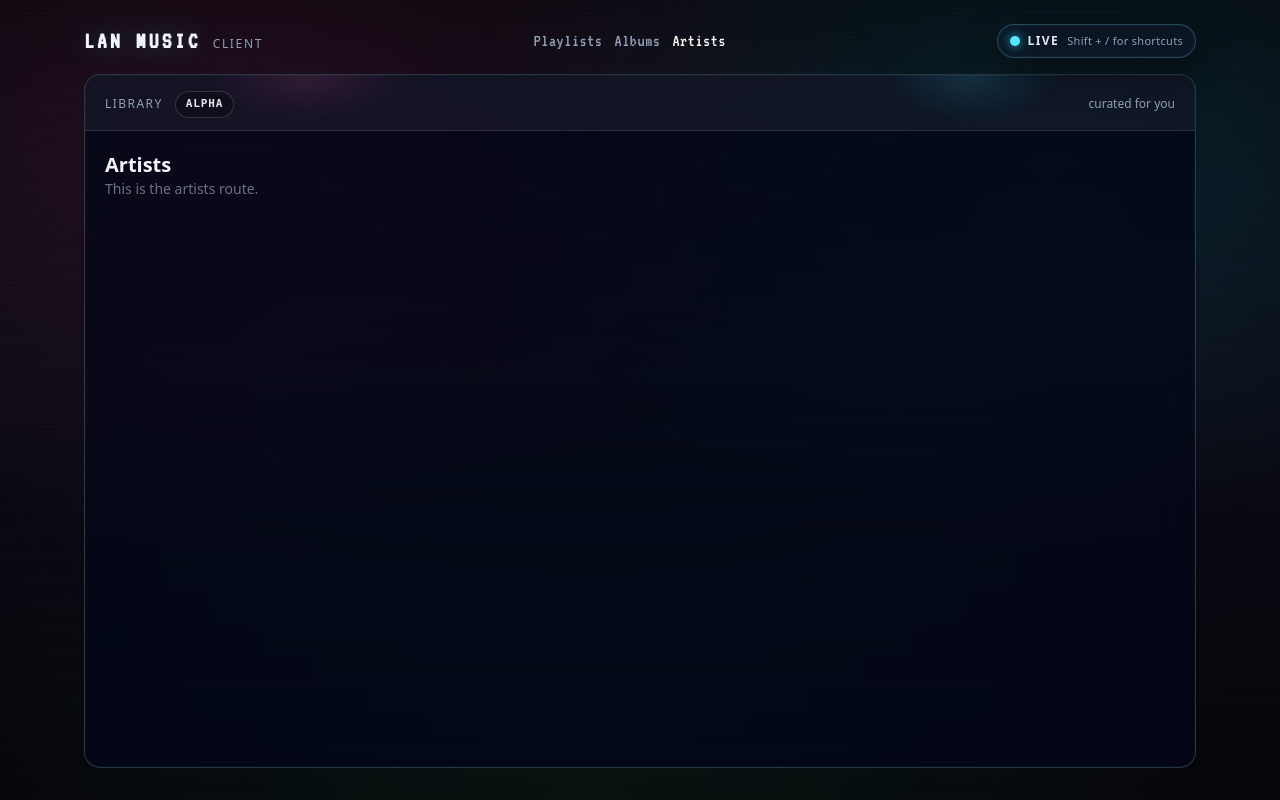
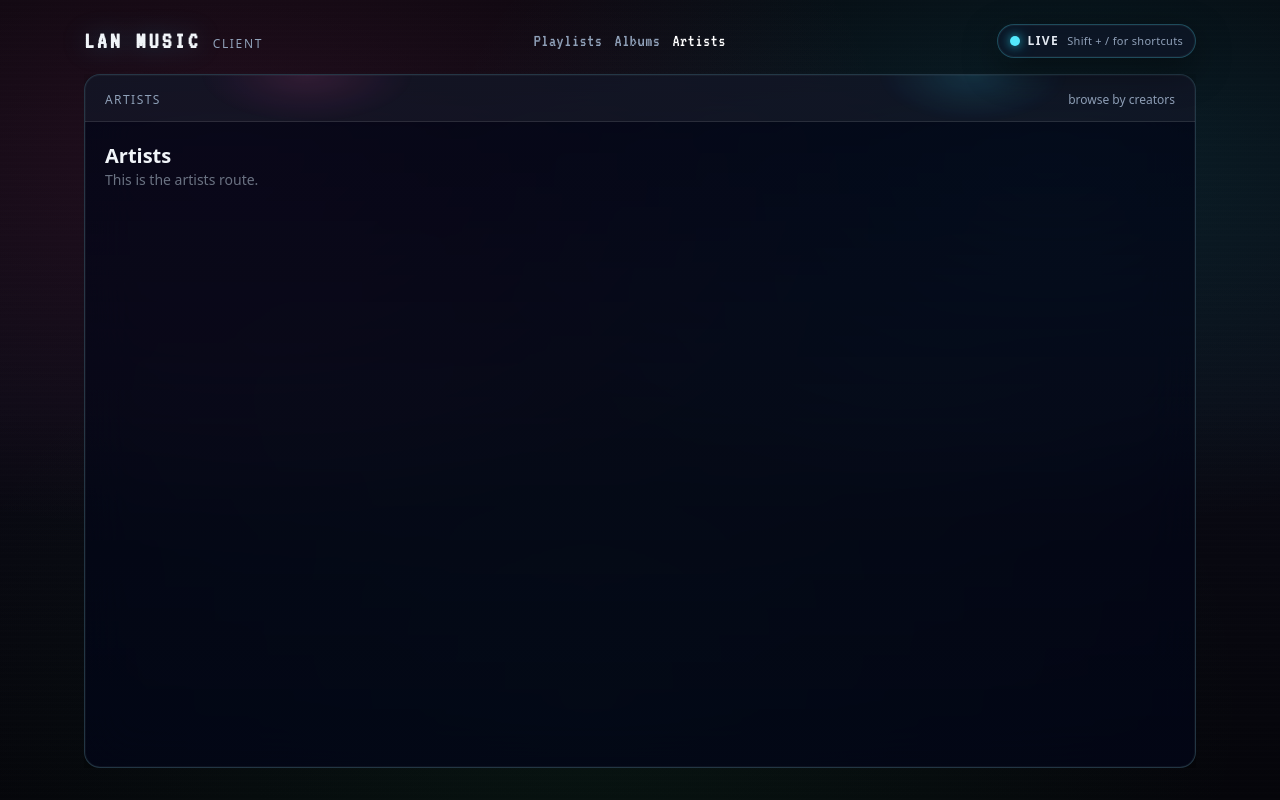
Before and after one commit to BottomleyIan/lan-client, an Angular app: page /artists in a window 1280 px wide. Built offline with nearby package versions, Linux system fonts and the light colour scheme.

Commit message:
space for filter

```diff
--- a/src/app/app.html
+++ b/src/app/app.html
@@ -17,10 +17,8 @@
       <app-nav-link routerLink="/artists" label="Artists" />
     </app-navbar>
 
-    <main class="flex-1 overflow-auto">
-      <app-panel label="Library" badge="alpha" meta="curated for you">
-        <router-outlet />
-      </app-panel>
+    <main class="min-h-0 flex-1 overflow-auto">
+      <router-outlet />
     </main>
   </div>
 </div>
--- a/src/app/features/albums/albums-page/albums-page.html
+++ b/src/app/features/albums/albums-page/albums-page.html
@@ -1,3 +1,11 @@
+<div class="flex h-full flex-row gap-4">
+  <app-panel label="First">
+    <div>Filter</div>
+  </app-panel>
+  <app-panel label="Second">
+    <div>Filter</div>
+  </app-panel>
+  <app-panel label="Albums" badge="alpha" meta="Explore your collection">
     @if (albums$ | async; as albums) {
       <div class="grid grid-cols-2 gap-4 sm:grid-cols-3 lg:grid-cols-5">
         @for (album of albums; track album.id) {
@@ -10,3 +18,5 @@
         }
       </div>
     }
+  </app-panel>
+</div>
--- a/src/app/features/albums/albums-page/albums-page.ts
+++ b/src/app/features/albums/albums-page/albums-page.ts
@@ -1,4 +1,4 @@
-import { Component } from '@angular/core';
+import { ChangeDetectionStrategy, Component } from '@angular/core';
 import { CommonModule } from '@angular/common';
 import { RouterLink } from '@angular/router';
 import type { Observable } from 'rxjs';
@@ -9,12 +9,14 @@ import { AlbumsApi } from '../../../core/api/albums.api';
 import type { HandlersAlbumDTO } from '../../../core/api/generated/api-types';
 import { AlbumCard, type AlbumCardModel } from '../../../shared/album-card/album-card';
 import { albumImageUrl } from '../../../core/api/album-image';
+import { Panel } from '../../../ui/panel/panel';
 
 @Component({
   selector: 'app-albums-page',
-  imports: [CommonModule, AlbumCard, RouterLink],
+  imports: [CommonModule, AlbumCard, RouterLink, Panel],
   templateUrl: './albums-page.html',
   styleUrl: './albums-page.css',
+  changeDetection: ChangeDetectionStrategy.OnPush,
 })
 export class AlbumsPage {
   albums$: Observable<AlbumCardModel[]>;
--- a/src/app/features/artists/artists-page/artists-page.html
+++ b/src/app/features/artists/artists-page/artists-page.html
@@ -1,2 +1,4 @@
-<h2 class="text-xl font-semibold">Artists</h2>
-<p class="text-sm text-gray-500">This is the artists route.</p>
+<app-panel label="Artists" meta="browse by creators">
+  <h2 class="text-xl font-semibold">Artists</h2>
+  <p class="text-sm text-gray-500">This is the artists route.</p>
+</app-panel>
--- a/src/app/features/artists/artists-page/artists-page.ts
+++ b/src/app/features/artists/artists-page/artists-page.ts
@@ -1,9 +1,11 @@
-import { Component } from '@angular/core';
+import { ChangeDetectionStrategy, Component } from '@angular/core';
+import { Panel } from '../../../ui/panel/panel';
 
 @Component({
   selector: 'app-artists-page',
-  imports: [],
+  imports: [Panel],
   templateUrl: './artists-page.html',
   styleUrl: './artists-page.css',
+  changeDetection: ChangeDetectionStrategy.OnPush,
 })
 export class ArtistsPage {}
--- a/src/app/features/playlists/playlists-page/playlists-page.html
+++ b/src/app/features/playlists/playlists-page/playlists-page.html
@@ -1,2 +1,4 @@
-<h2 class="text-xl font-semibold">Playlists</h2>
-<p class="text-sm text-gray-500">This is the playlists route.</p>
+<app-panel label="Playlists" badge="alpha" meta="fresh picks for you">
+  <h2 class="text-xl font-semibold">Playlists</h2>
+  <p class="text-sm text-gray-500">This is the playlists route.</p>
+</app-panel>
--- a/src/app/features/playlists/playlists-page/playlists-page.ts
+++ b/src/app/features/playlists/playlists-page/playlists-page.ts
@@ -1,9 +1,11 @@
-import { Component } from '@angular/core';
+import { ChangeDetectionStrategy, Component } from '@angular/core';
+import { Panel } from '../../../ui/panel/panel';
 
 @Component({
   selector: 'app-playlists-page',
-  imports: [],
+  imports: [Panel],
   templateUrl: './playlists-page.html',
   styleUrl: './playlists-page.css',
+  changeDetection: ChangeDetectionStrategy.OnPush,
 })
 export class PlaylistsPage {}
--- a/src/app/ui/panel/panel.ts
+++ b/src/app/ui/panel/panel.ts
@@ -8,7 +8,7 @@ import { ChangeDetectionStrategy, Component, computed, input } from '@angular/co
 })
 export class Panel {
   readonly label = input<string>('Panel');
-  readonly badge = input<string | null>('alpha');
+  readonly badge = input<string | null>(null);
   readonly meta = input<string | null>(null);
 
   protected readonly ariaLabel = computed(() => this.label());
```
Also changed, not shown: 1 other file (tests, documents, lock files or other folders). Lines whose indentation alone changed are shown as unchanged.
